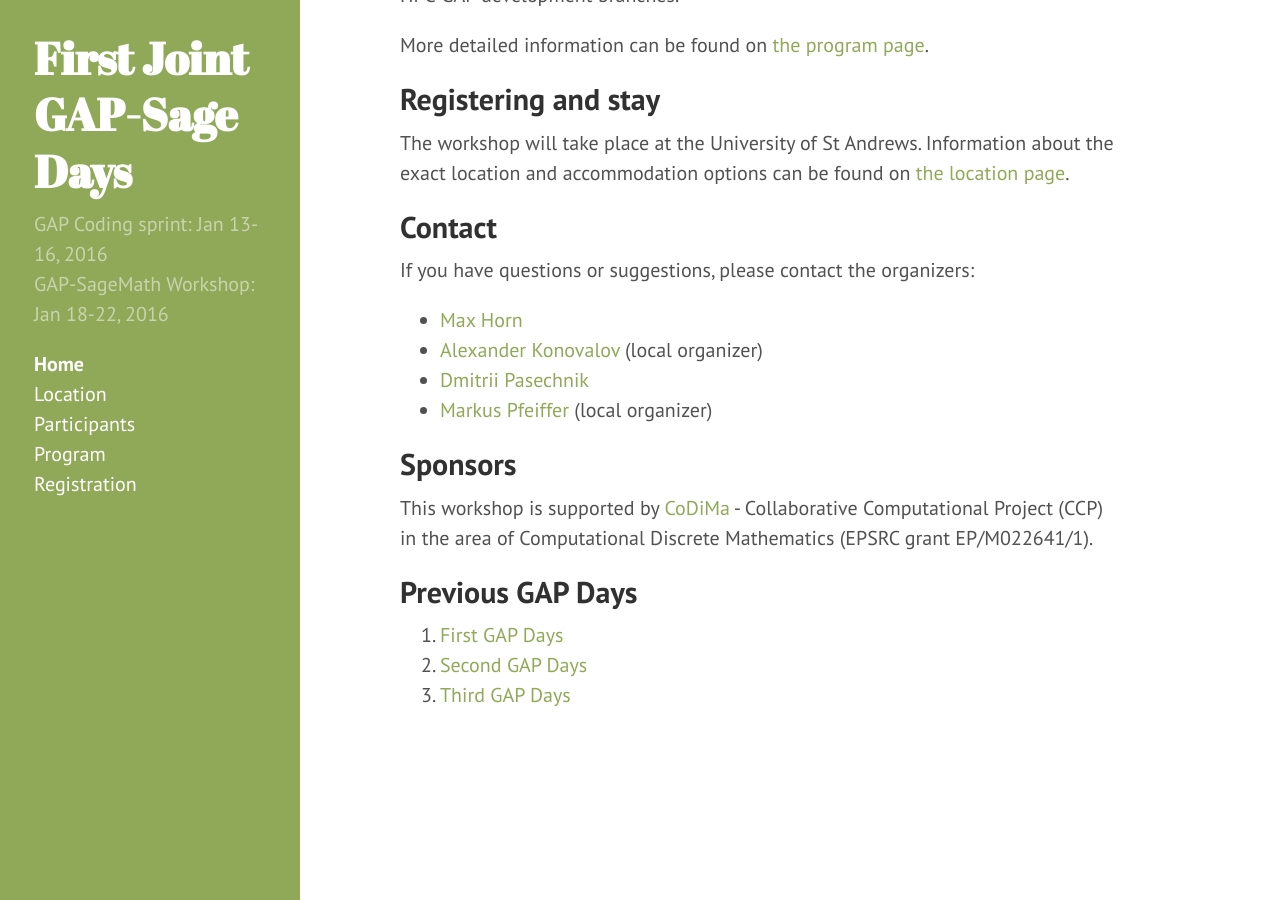
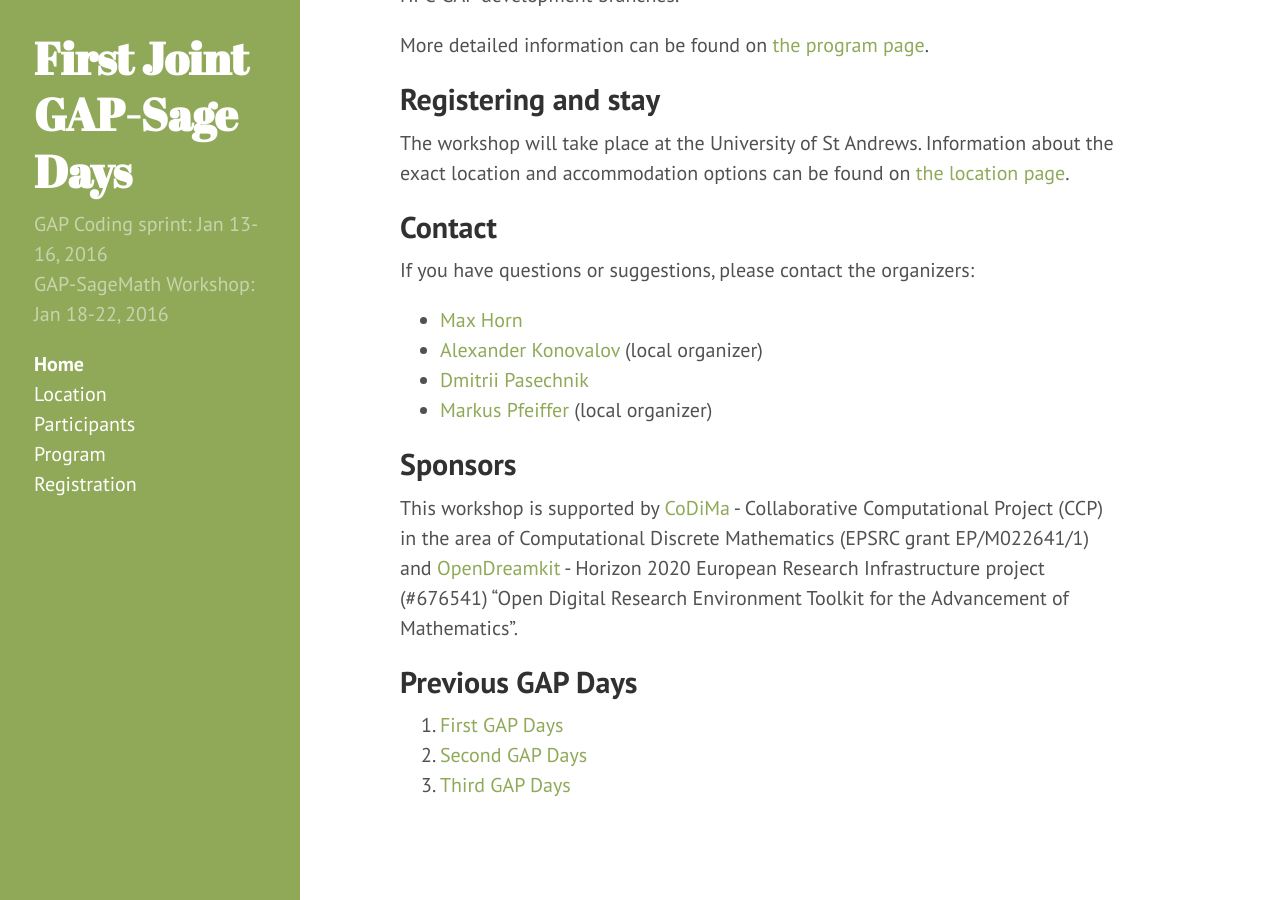
Before and after one commit to gapdays/gap-sage-days2016, a Jekyll site: the page built from index.md, in a window 1280 px wide and 900 px high, scrolled down 994 px. Built offline with Jekyll 4.4.1, drawn with Linux system fonts in a browser that asks for light colours; Markdown is read by kramdown in place of the engine named in the settings.

Commit message:
Also supported by OpenDreamKit

```diff
--- a/index.md
+++ b/index.md
@@ -51,7 +51,10 @@ If you have questions or suggestions, please contact the organizers:
 
 ## Sponsors
 
-This workshop is supported by [CoDiMa](http://www.codima.ac.uk/) - Collaborative Computational Project (CCP) in the area of Computational Discrete Mathematics (EPSRC grant EP/M022641/1).
+This workshop is supported by [CoDiMa](http://www.codima.ac.uk/) - Collaborative Computational Project (CCP)
+in the area of Computational Discrete Mathematics (EPSRC grant EP/M022641/1) and
+[OpenDreamkit](http://opendreamkit.org/) - Horizon 2020 European Research Infrastructure project (#676541)
+"Open Digital Research Environment Toolkit for the Advancement of Mathematics".
 
 ## Previous GAP Days
 
```
